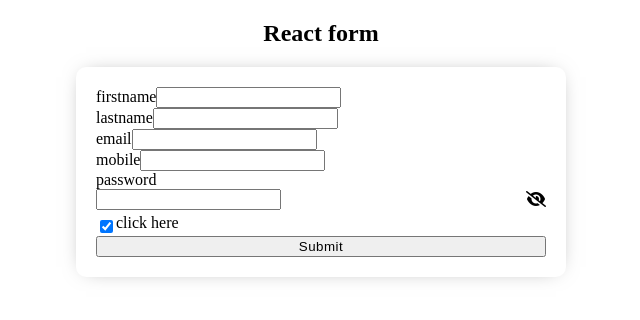
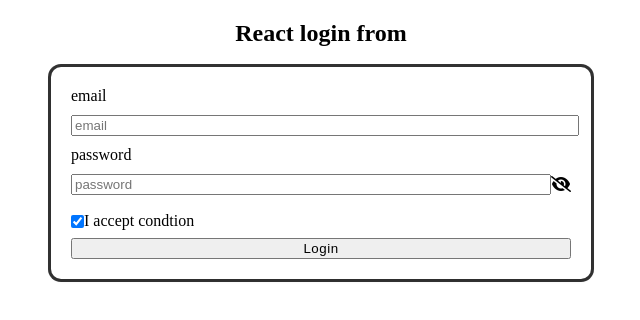
Before and after one commit to harsh17112000/TestApp, a React (Create React App) app in the folder testapp/: page / in a window 1280 px wide. Shown: the top 320 px of the page, without its empty margins (319-959 px from the left). Built offline with nearby package versions, Linux system fonts and the light colour scheme.

Commit message:
login chnage

```diff
--- a/testapp/src/App.js
+++ b/testapp/src/App.js
@@ -6,7 +6,7 @@ import "./Screens/Login/login.css"
 
 const App = () => {
   return (
-      <Register />
+      <Login />
   );
     <>
       <Login/>
--- a/testapp/src/Screens/Login/Login.js
+++ b/testapp/src/Screens/Login/Login.js
@@ -1,7 +1,7 @@
 
 import React , {useState} from 'react'
 import { ShowAlert, ValidateEmail } from '../../utils/CommonFunctions'
-import swal from 'sweetalert';
+
 
 
 const Login = () => {
@@ -23,6 +23,10 @@ const Login = () => {
         })
     }
 
+    const onAlertButtonTap = (data) => {
+        console.log("all done" + JSON.stringify(data));
+    }
+
     const clicked = (e)=>{
         e.preventDefault();
 
@@ -37,8 +41,11 @@ const Login = () => {
                 title: "enter email", buttonText: "Submit",
                 text: "sub text", onSubmit: (data) => onAlertButtonTap(data)
             })
+        }
+        else if (ValidateEmail(data.email)) {
+            ShowAlert("fill data with @!", "You clicked the button!", "error");
         }else{
-            swal({
+            ShowAlert({
                 title: "Good job!",
                 text:  ` your email is ${email}`,
                 icon: "success",
--- a/testapp/src/utils/CommonFunctions.js
+++ b/testapp/src/utils/CommonFunctions.js
@@ -2,12 +2,13 @@ import React from 'react'
 import swal from 'sweetalert';
 
 
-export const ShowAlert = ({ title, text, buttonText, onSubmit }) => {
+export const ShowAlert = ({ title, text, buttonText, onSubmit, icon }) => {
 
     swal({
         title: title,
         text: text,
-        buttons: buttonText
+        buttons: buttonText,
+        icon : icon
     }).then((event) => {
 
         onSubmit(event)
```
